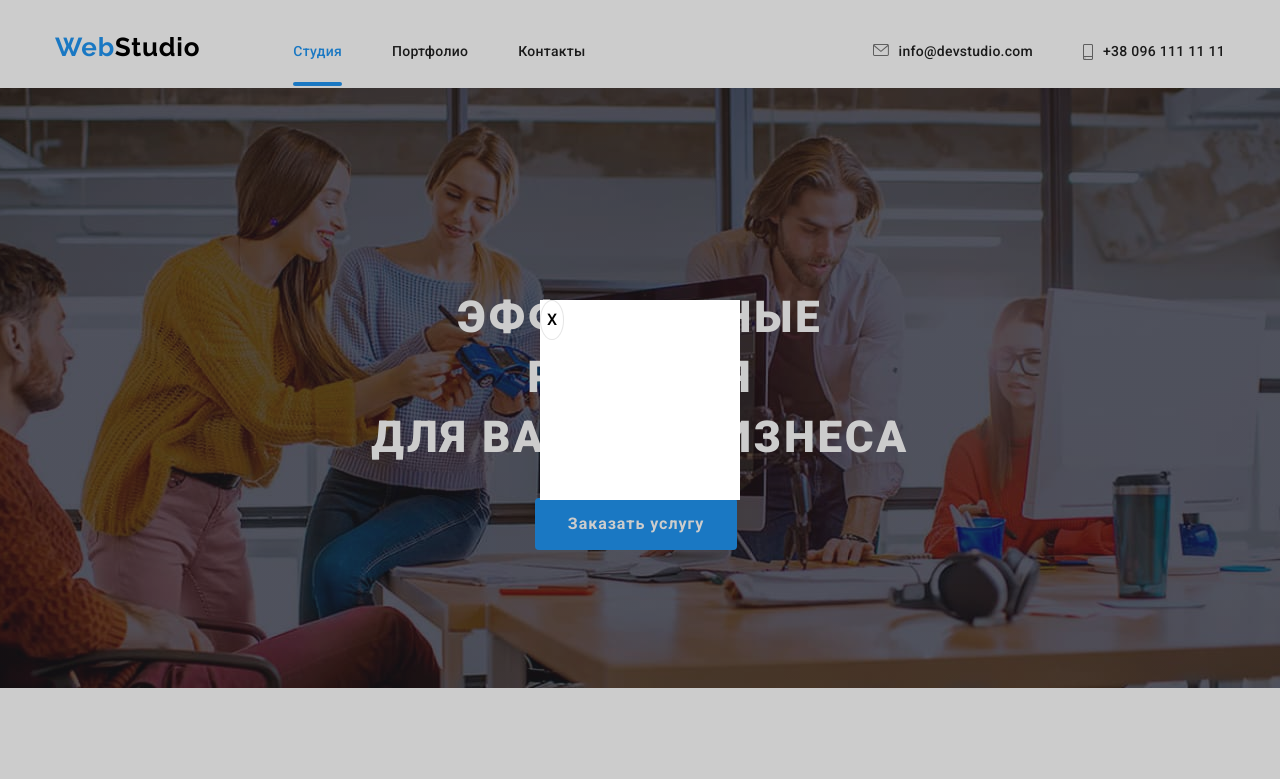
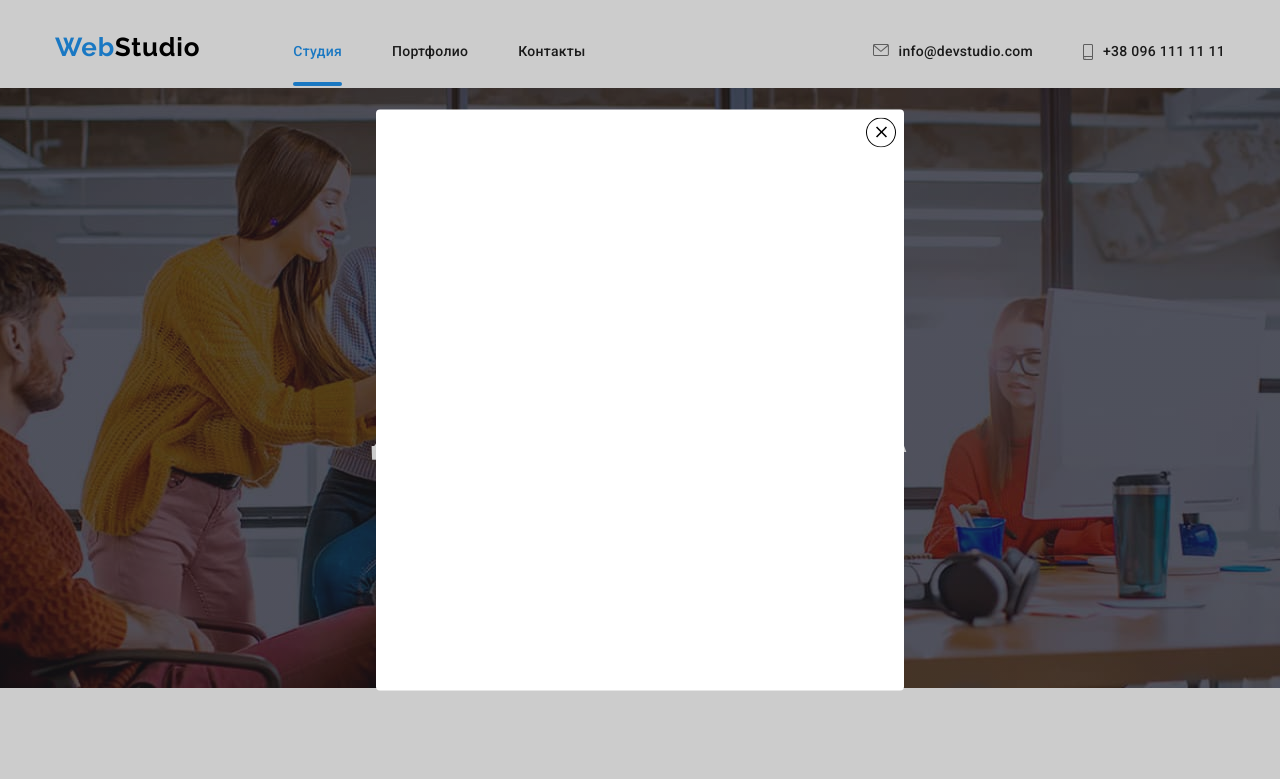
Before and after one commit to VlasovaAlexsandra/goit-markup-hw-05, a plain HTML site: page index.html in a window 1280 px wide. Both pictures are taken after a click on the button "Заказать услугу". Shown: the top 779 px of the page. Drawn offline with Linux system fonts and the light colour scheme.

Commit message:
добавляет кнопку модалку

```diff
--- a/css/styles.css
+++ b/css/styles.css
@@ -573,7 +573,7 @@ img {
     justify-content: center;
     margin-bottom: 50px;
     margin-bottom: 0;
-    transition: transform 2s cubic-bezier(0.4, 0, 0.2, 1);
+    /* transition: transform 2s cubic-bezier(0.4, 0, 0.2, 1);   */
 }
 
 .button.primary {
@@ -727,11 +727,13 @@ img {
     width: 100%;
     height: 100%;
     background-color: rgba(0, 0, 0, 0.2);
+    transition: opacity 250ms cubic-bezier(0.4, 0, 0.2, 1);
 }
 
 .backdrop.is-hidden {
     opacity: 0;
     pointer-events: none;
+    transition: opacity 250ms cubic-bezier(0.4, 0, 0.2, 1);
 }
 
 .modal {
@@ -740,24 +742,42 @@ img {
     left: 50%;
     transform: translate(-50%, -50%);
 
-    min-width: 200px;
-    min-height: 200px;
+    min-width: 528px;
+    min-height: 581px;
 
     background: #FFFFFF;
+    border-radius: 4px;
+
+
 }
 
+
 .button-close {
-    box-sizing: border-box;
-    padding: 6px;
+    position: absolute;
+    top: 0;
+    right: 0;
+    margin-top: 8px;
+    margin-right: 8px;
 
-    background-color: var(--primary-bg-color);
-    color: var(--logo-text-color);
+    width: 30px;
+    height: 30px;
+    background-color: transparent;
 
-    font-family: inherit;
-    font-weight: 500;
-    font-size: 16px;
-    line-height: 1.62;
+    /* justify-content: center;
+    align-items: center; */
 
-    border-radius: 50%;
-    border: 1px solid rgba(0, 0, 0, 0.1);
+    /* margin-bottom: 50px;
+    margin-bottom: 0;
+
+    padding: 6px;        */
+
+
+    border: 0px;
+
+
 }
+
+.button-close:hover,
+.button-close:focus {
+    border: none;
+}
--- a/index.html
+++ b/index.html
@@ -324,7 +324,11 @@
 
     <div class="backdrop is-hidden" data-modal>
         <div class="modal">
-            <button type="button" class="button-close" data-modal-close>X</button>
+            <div class="button-close" data-modal-close>
+                <svg class="" width="30px" height="30x">
+                    <use href="./images/icons/symbol-defs.close.svg#icon-close"></use>
+                </svg>
+            </div>
         </div>
     </div>
 
```
Also changed, not shown: images/icons/symbol-defs.close.svg (added).
